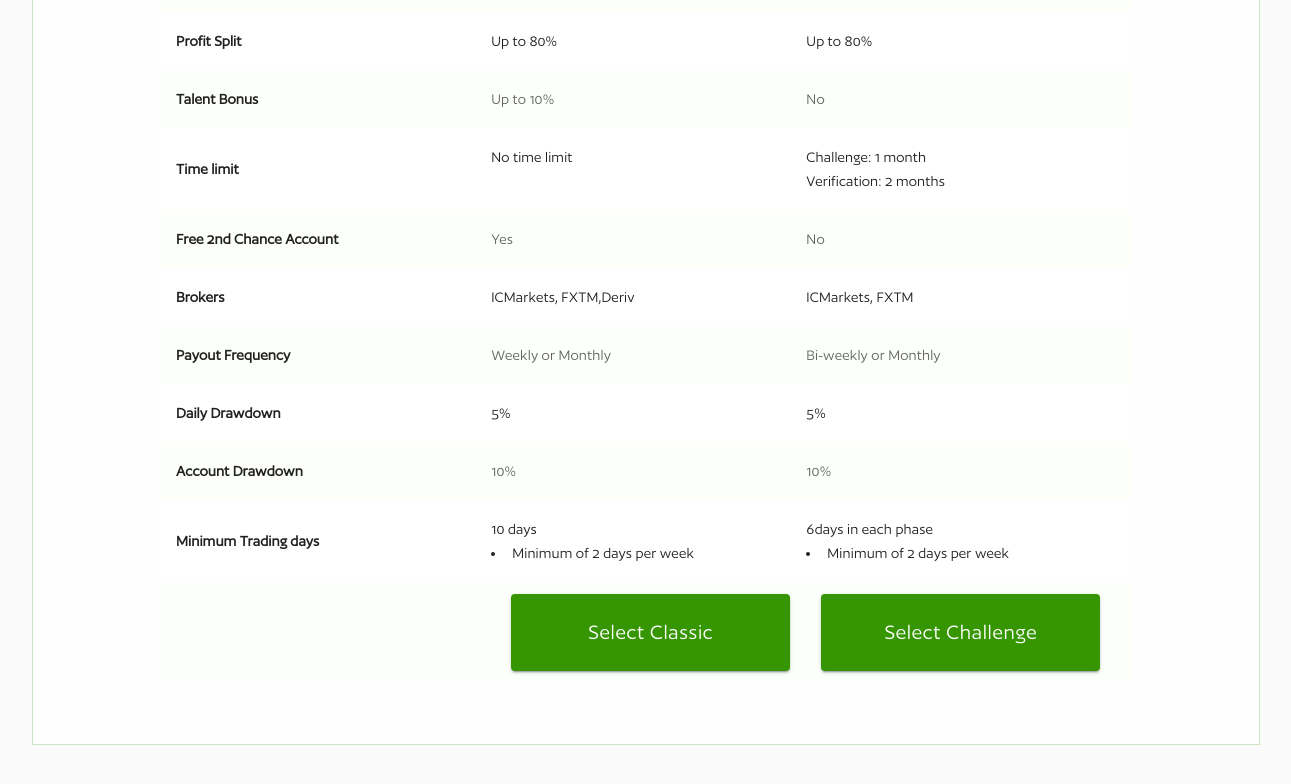
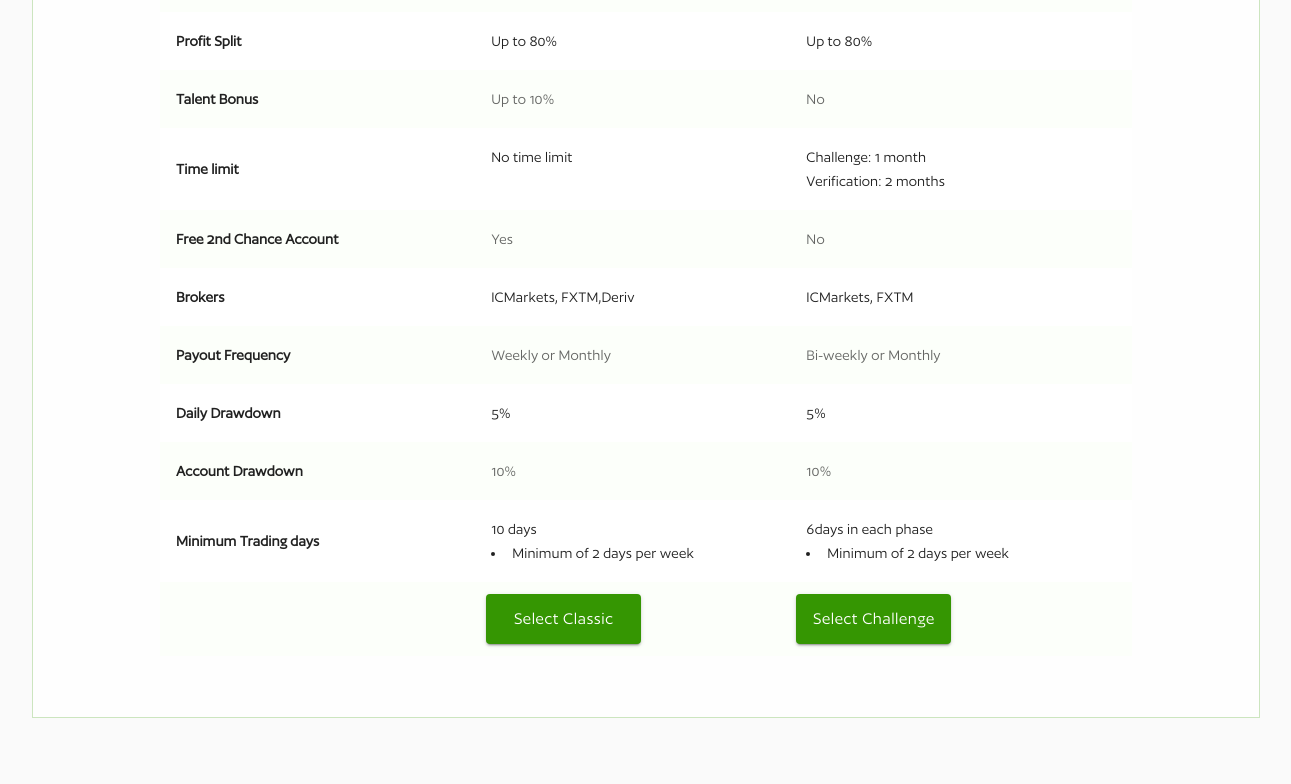
Before and after one commit to codefromahmad/ft9ja-admin, a React (Create React App) app: page / in a window 1536 px wide. Shown: the part 609-1393 px from the top of the page, without its empty margins (122-1413 px from the left). Built offline with nearby package versions, Linux system fonts and the light colour scheme; no server answers.

Commit message:
few fixes on home page

```diff
--- a/src/App.css
+++ b/src/App.css
@@ -1218,9 +1218,10 @@ h4 {
   padding-bottom: 5px;
 }
 
-.Landingheader a {
-  font-size: 18px;
-}
+/* .Landingheader a {
+  font-size: 18px !important;
+  width: 155px !important;
+} */
 .landp {
   width: 60%;
   height: 59px;
@@ -1319,11 +1320,10 @@ h4 {
   cursor: pointer;
   background: #359602 !important;
   border-radius: 5px;
-  margin: 0px 25px !important;
   text-transform: capitalize !important;
-  width: 90% !important;
+  width: 155px !important;
   height: 52px;
-  font-size: 16px !important;
+  font-size: 18px !important;
 }
 
 .agreement {
@@ -1344,6 +1344,10 @@ h4 {
 }
 
 @media only screen and (max-width: 600px) {
+  .Landingheader a {
+    font-size: 16px !important;
+    width: 90px !important;
+  }
   .affbar {
     width: 70% !important;
   }
@@ -1690,6 +1694,11 @@ h4 {
     margin-left: auto;
     margin-right: auto;
   }
+  .Landingheader a {
+    font-size: 16px !important;
+    width: 120px !important;
+    height: 50px !important;
+  }
   .Tab1 {
     padding: 8px 20px;
   }
@@ -1869,12 +1878,21 @@ h4 {
     align-items: center;
     width: 170px !important;
   }
+  .accordion__btn {
+    font-size: 18px !important;
+    width: 155px !important;
+  }
   .affbar {
     width: 70% !important;
   }
 }
 
 @media only screen and (min-width: 1441px) {
+  .accordion__btn {
+    font-size: 18px !important;
+    width: 155px !important;
+    height: 50px !important;
+  }
   .Tab1 {
     max-width: 100% !important;
   }
@@ -1903,11 +1921,6 @@ h4 {
     padding: 10px 0px;
     line-height: normal;
   }
-  .accordion__btn {
-    width: calc(3.9vw + 5.9vh + 14.9vmin);
-    height: 77px;
-    font-size: calc(0.8em + 0.22vw) !important;
-  }
   .classicbtns button {
     height: 77px;
   }
```
